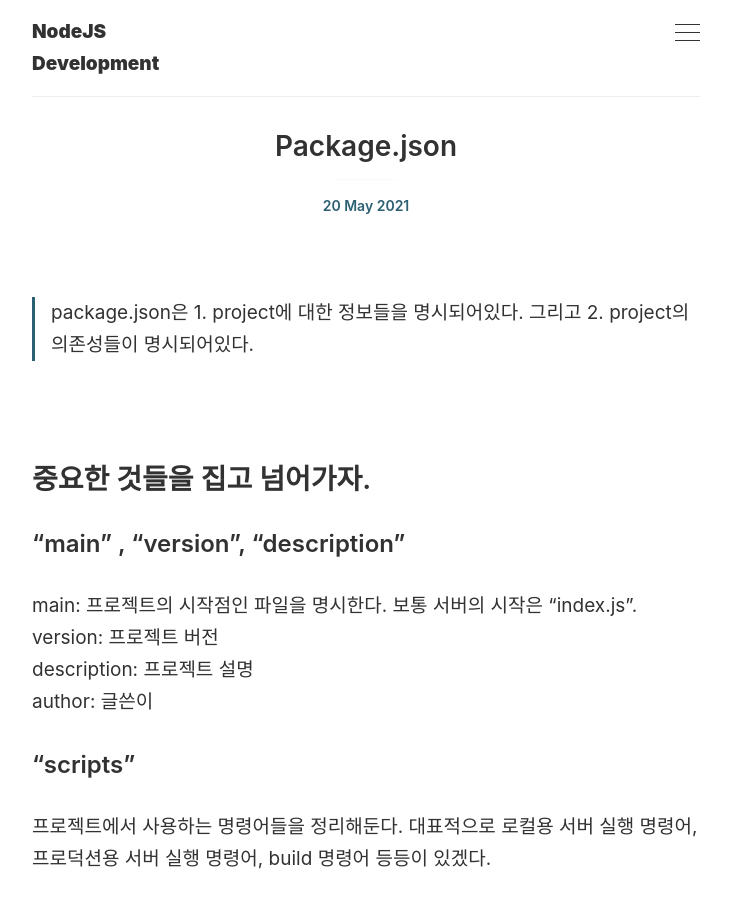
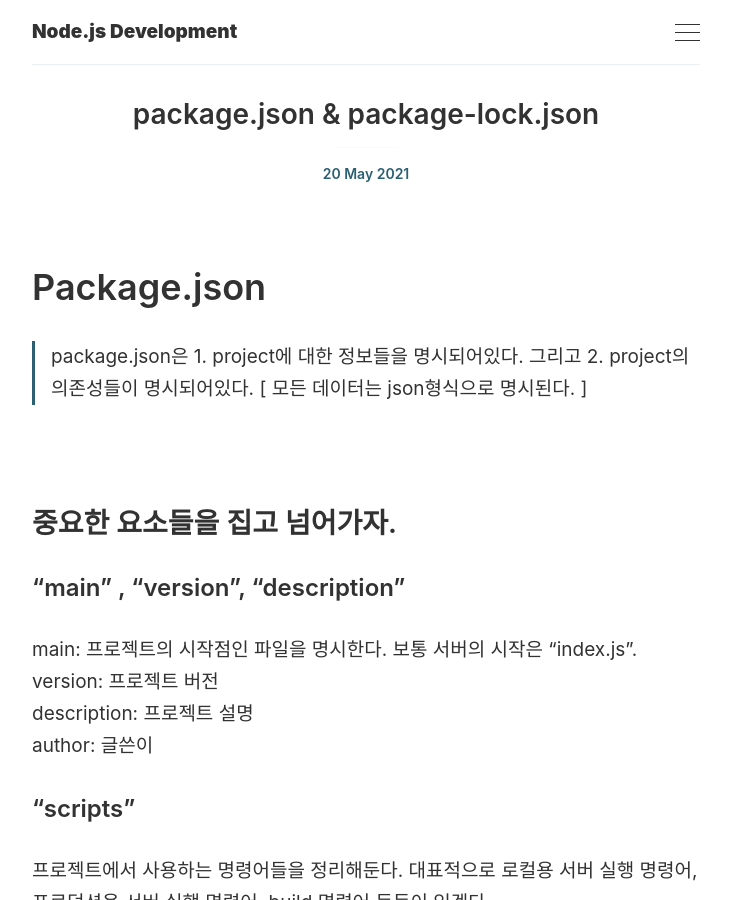
Before and after one commit to dont-think-about-too-much/dont-think-about-too-much.github.io, a Jekyll site: the page built from _posts/2021-05-20-package-json.md, in a window 1280 px wide and 900 px high. Shown: the whole window, without its empty margins (274-1005 px from the left). Built offline with Jekyll 4.4.1, drawn with Linux system fonts in a browser that asks for light colours; some of the changed text lies outside the part shown.

Commit message:
Pfix(package.json): 내용 추가

```diff
--- a/_config.yml
+++ b/_config.yml
@@ -6,7 +6,7 @@
 # 'jekyll serve'. If you change this file, please restart the server process.
 
 # Site settings
-title:       NodeJS<br>Development
+title:       Node.js&nbsp;Development
 email:       ''
 description: ''
 baseurl:     '' # The subpath of your site, e.g. /blog
--- a/_posts/2021-05-20-package-json.md
+++ b/_posts/2021-05-20-package-json.md
@@ -1,14 +1,17 @@
 ---
 layout: post
-title: Package.json
+title: package.json & package-lock.json
 tags: [frontpage, jekyll, blog]
 
 ---
 <br>
-> package.json은 1. project에 대한 정보들을 명시되어있다. 그리고 2. project의 의존성들이 명시되어있다.
+# Package.json
+
+> package.json은 1. project에 대한 정보들을 명시되어있다. 그리고 2. project의 의존성들이 명시되어있다. [ 모든 데이터는 json형식으로 명시된다. ]
 
 <br>
-## 중요한 것들을 집고 넘어가자.
+
+## 중요한 요소들을 집고 넘어가자.
 
 ### "main" , "version", "description"
 main: 프로젝트의 시작점인 파일을 명시한다. 보통 서버의 시작은 "index.js".<br>
@@ -30,10 +33,22 @@ author: 글쓴이
 **"제대로 구분안해두면 협업하는 이에게 불편함을 줄수 있다."**<br>
 이 둘에는 프로젝트에 설치된 의존성들이 명시된다. 예를 들어 `npm install sharp -P` 를 실행하면 sharp가 설치되고 dependencies에 적히게 된다.
 
-여기서 확실히 하고 넘어갈 것이 있다. 개발용이라면 확실히 devDpendencies에 명시되게하고, 프로덕션용이라면 dependencies에 확실히 명시되게 해야한다. `-P | -D`
+**여기서 확실히 하고 넘어갈 것이 있다. 개발용이라면 확실히 devDpendencies에 명시되게하고, 프로덕션용이라면 dependencies에 확실히 명시되게 해야한다. `-P | -D`**
+
 - -P<br>
 `npm install <someDependency> -P`는 "dependencies"에 명시되고.
 - -D<br>
 `npm install <someDependency> -D`는 "devDependencies"에 명시된다.
 
 대충 `npm i <someDependency>` 로만 하다보면 타인이 이 프로젝트의 의존성을 파악하는데 힘들어진다.
+
+# Package-lock.json
+
+> `node_modules` 가 수정되거나 `package.json`이 수정되었을 때 자동으로 생성되는 파일. 의존성 버전을 특정지어줌으로써 협업할 때  여러사람 간의 버전의 의존성 버전을 같도록 해준다.<br>
+> => 버전의 차이로 발생하는 문제를 없애줌.
+
+**대부분 `node_modules`를 제외시키고 저장소에 커밋하기때문에 `lock.json`도 `package.json` 파일과 같이 저장되어야 한다.**
+
+<br><br>
+## Reference
+- [https://junwoo45.github.io/2019-10-02-package-lock/](https://junwoo45.github.io/2019-10-02-package-lock/)
```
Also changed, not shown: _posts/2021-05-20-node-backend-fundamentals.md (+6 -0 lines).
